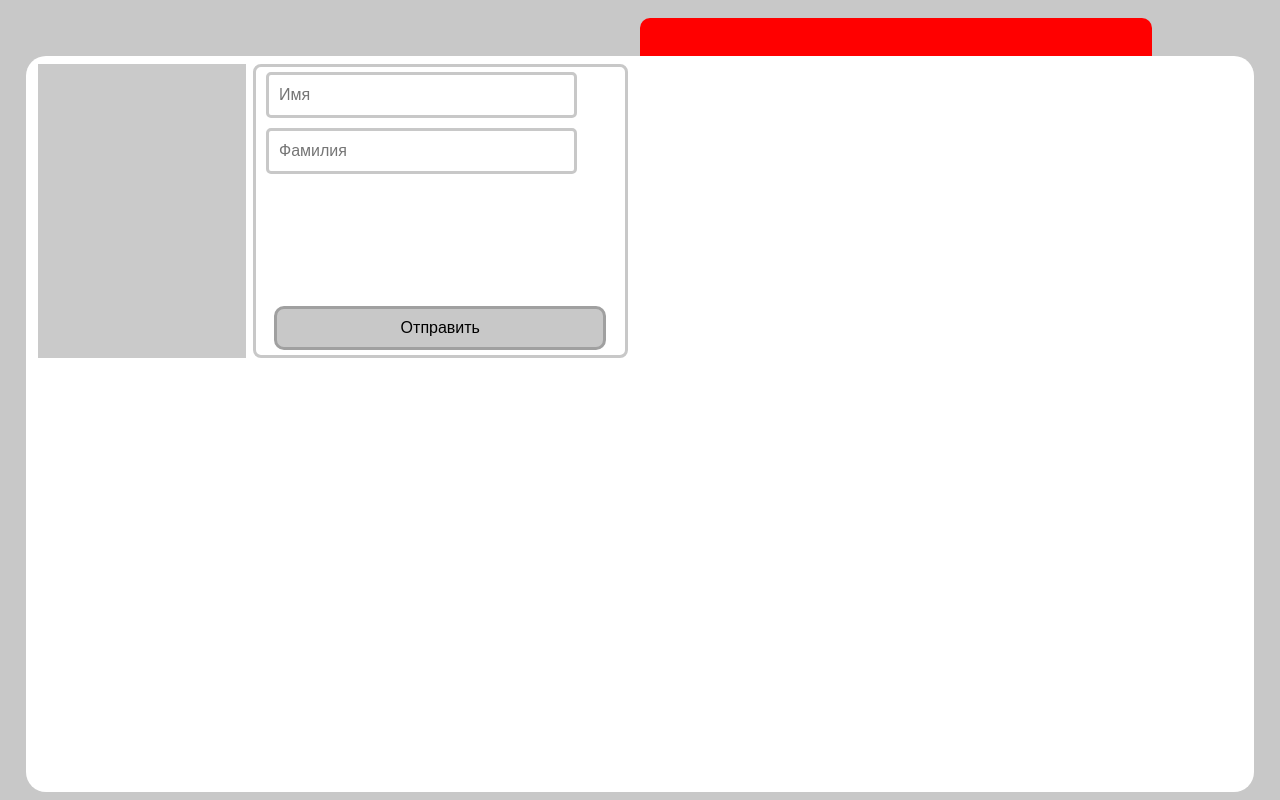
After one commit to bobr-ik/pummemory.v2, a PHP site: page /web-form/form.html in a window 1280 px wide. The commit adds this page. Run offline with PHP 8.4, Linux system fonts and the light colour scheme.

Commit message:
Промежуточный коммит

```diff
--- /dev/null
+++ b/frontend/web-form/form.html
@@ -0,0 +1,30 @@
+<!DOCTYPE html>
+<html lang="ru">
+<head>
+    <meta charset="UTF-8">
+    <meta name="viewport" content="width=device-width, initial-scale=1.0">
+    <title>Добавление</title>
+    <link rel="stylesheet" href="style/general.css">
+</head>
+<body>
+    <div style="position: relative;
+                width: 100vw;
+                height: 100vh;
+                background-color: rgb(200, 200, 200);">
+        <div class="year-button-block">
+
+        </div>
+        <div class="main-content">
+            <div class="form-main-block">
+                <form id="main-form">
+                    <input class="form-input" type="text" placeholder="Имя">
+                    <input class="form-input" type="text" placeholder="Фамилия">
+                </form>
+                <button class="form-button" onClick="sendForm()">Отправить</button>
+            </div>
+            <div id="person-photo"></div>
+        </div>
+    </div>
+    <script src="script.js"></script>
+</body>
+</html>
--- /dev/null
+++ b/frontend/web-form/script.js
@@ -0,0 +1,31 @@
+let person_photo = "media/person.jpg";
+
+addEventListener("load", () => addPhoto());
+
+function addPhoto() {
+    let photo = document.getElementById("person-photo");
+    photo.style.backgroundImage = `url(${person_photo})`;
+}
+
+document.querySelectorAll('#main-form input').forEach((input, index, inputs) => {
+    input.addEventListener('keydown', (event) => {
+        if (event.key === 'Enter') {
+            event.preventDefault();
+            let next = inputs[index + 1];
+            if (next) {
+                next.focus();
+            }
+        }
+    });
+});
+
+function sendForm() {
+    let form = document.getElementById("main-form");
+    let inputs = form.querySelectorAll("input");
+    let data = {};
+    for (let i = 0; i < inputs.length; i++) {
+        data[inputs[i].getAttribute("placeholder")] = inputs[i].value;
+    }
+    console.log(data);
+    form.reset();
+}
--- a/frontend/web-form/style/general.css
+++ b/frontend/web-form/style/general.css
@@ -1,15 +1,98 @@
 * {
     margin: 0;
     padding: 0;
-
-    background-color: rgb(200, 200, 200);
 }
 
-.form-main-block {
+.year-button-block {
+    position: absolute;
+    width: 40vw;
+    height: 6vh;
+    left: 50vw;
+    top: calc(1vh + 10px);
+
+    background-color: red;
+    border-radius: 10px;
+}
+
+.main-content {
+    position: relative;
     width: 96vw;
-    height: 96vh;
-    margin: 2vh 2vw;
+    height: 92vh;
+    left: 2vw;
+    top: 7vh;
 
     border-radius: 20px;
     background-color: white;
 }
+
+.form-main-block {
+    position: relative;
+    width: 30%;
+    height: 40%;
+    left: 18vw;
+    top: 1vh;
+}
+
+#main-form {
+    position: absolute;
+    width: 100%;
+    top: 3px;
+    height: calc(100% - 6px);
+
+    outline: 3px solid rgb(200, 200, 200);
+    border-radius: 5px;
+}
+
+.form-input {
+    width: 80%;
+    height: 5vh;
+    border-radius: 5px;
+    border: 3px solid rgb(200, 200, 200);
+    margin: 5px 10px;
+
+    padding-left: 10px;
+    font-size: 2vh;
+
+    &:focus {
+        outline: none;
+        background-color: rgb(235, 235, 235);
+        transition: background-color 0.2s;
+    }
+}
+
+.form-button {
+    position: absolute;
+    width: 90%;
+    left: 5%;
+    height: 15%;
+    bottom: 1vh;
+
+    border-radius: 10px;
+    border: 3px solid rgb(160, 160, 160);
+    font-size: 2vh;
+
+    background-color: rgb(200, 200, 200);
+
+    &:hover {
+        cursor: pointer;
+        transform: translate(0, -1px);
+        box-shadow: 5px 5px 5px rgb(220, 220, 220);
+        transition: all 0.2s;
+    }
+
+    &:active {
+        transform: translate(0, 1px);
+        box-shadow: none;
+        transition: all 0.2s;
+    }
+}
+
+#person-photo {
+    position: absolute;
+    width: calc(17vw - 10px);
+    height: 40%;
+    top: 1vh;
+    left: 1vw;
+
+    background-position: center;
+}
```
Also changed, not shown: frontend/web-form/index.html (deleted, +0 -14 lines), frontend/web-form/media/person.jpg (added).
